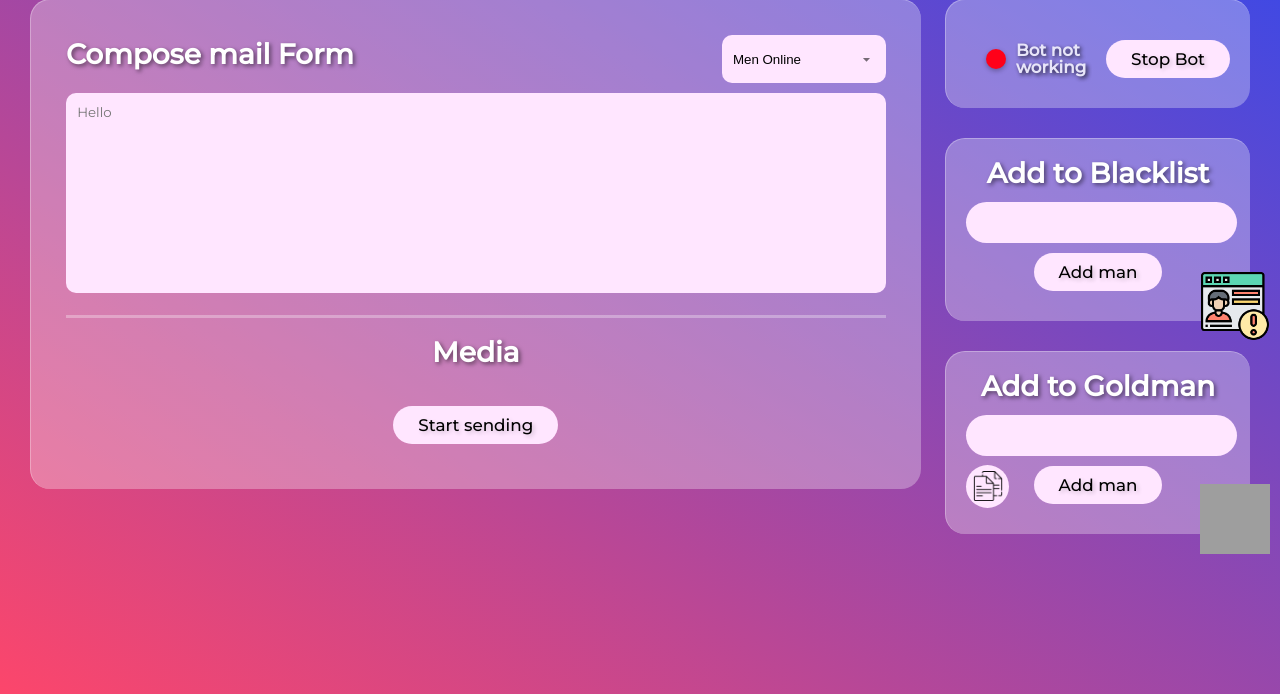
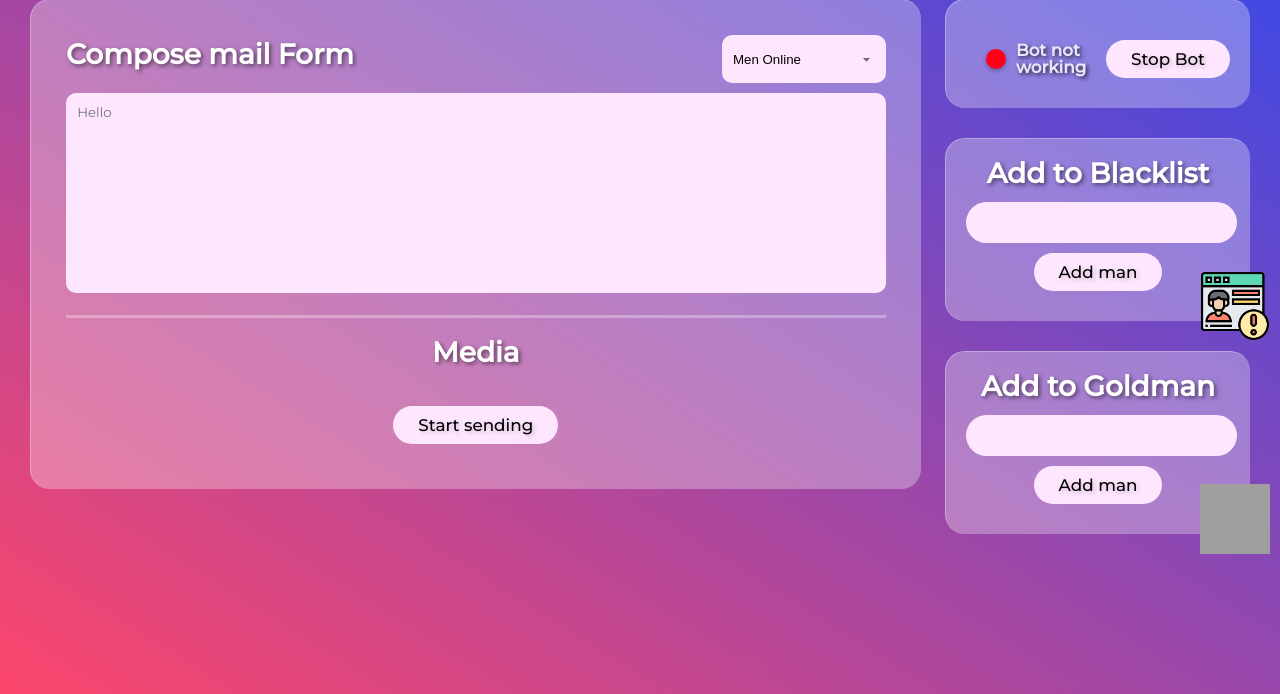
Before and after one commit to MoHTuK/agencystatistic, a Django app: template MirageAgency/mailbot/templates/mailbot/main.html in a window 1280 px wide. Shown: the part 106-800 px from the top of the page. Run offline with Django 4.2, Linux system fonts and the light colour scheme; the template is opened without the code that fills it: values that come from a table or form of the project are taken from there, others are empty; grey boxes are pictures that could not be loaded.

```diff
--- a/MirageAgency/mailbot/templates/mailbot/main.html
+++ b/MirageAgency/mailbot/templates/mailbot/main.html
@@ -108,9 +108,6 @@
                     {{ goldman_form.man_id }}
                     <button type="submit" name="submit_goldman" class="date_btn">Add man</button>
                 </form>
-                <button type="button" onclick="copyGoldManIDsToClipboard()" class="icon_btn">
-                    <img src="/static/statistics/images/copy.png" alt="Copy" class="icon_img">
-                </button>
                 <img src="/static/statistics/images/goldman_icon.png"  class="mailbot_icon">
             </div>
         </div>
```
